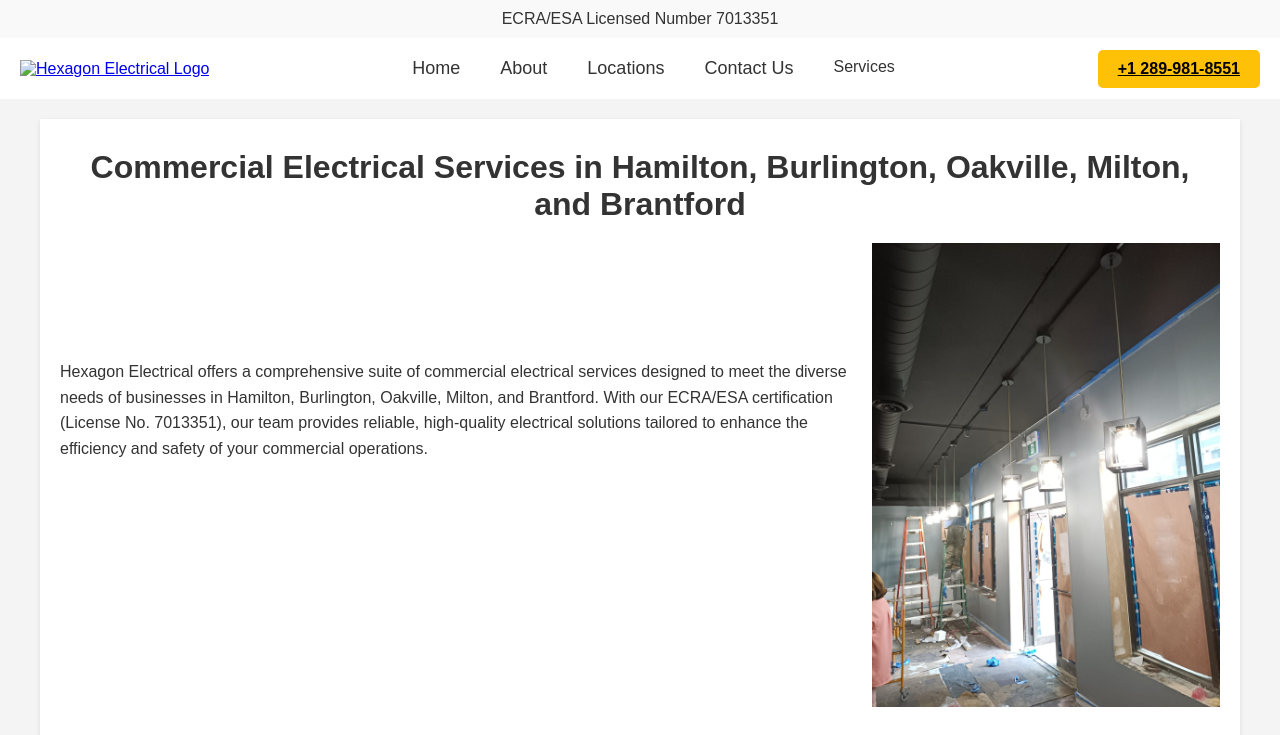
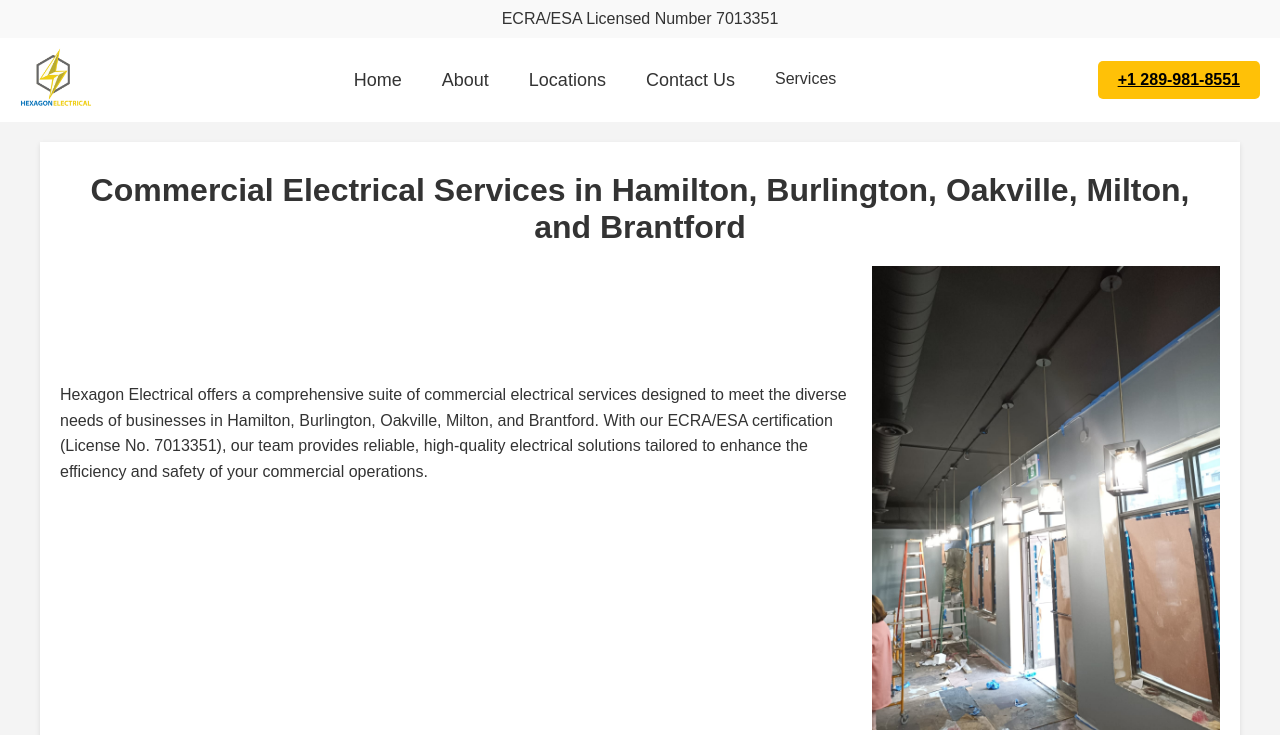
Before and after one commit to hexagonelectrical/hexagonelectricalservices, a plain HTML site: page commercial.html in a window 1280 px wide. Shown: the top 735 px of the page. Drawn offline with Linux system fonts and the light colour scheme; files whose address does not match are found by name.

Commit message:
Update commercial.html

```diff
--- a/commercial.html
+++ b/commercial.html
@@ -13,7 +13,7 @@
     <header>
         <div class="header-content">
             <a href="index.html" class="logo">
-                <img src="/images/hexagon eletrical services.webp" alt="Hexagon Electrical Logo" style="height: 60px;">
+                <img src="hexagon eletrical services.webp" alt="Hexagon Electrical Logo" style="height: 60px;">
             </a>
             <nav>
                 <ul>
```
